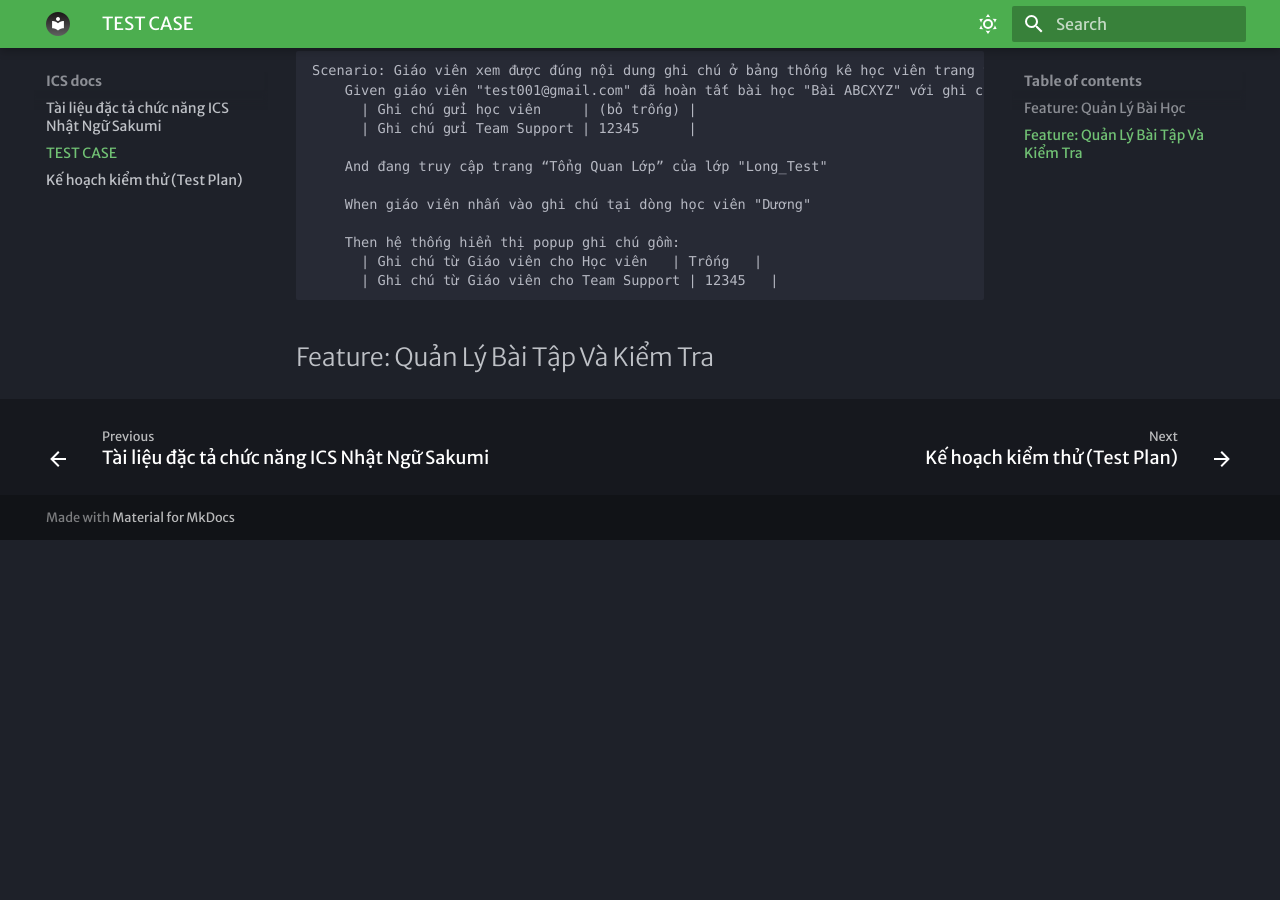
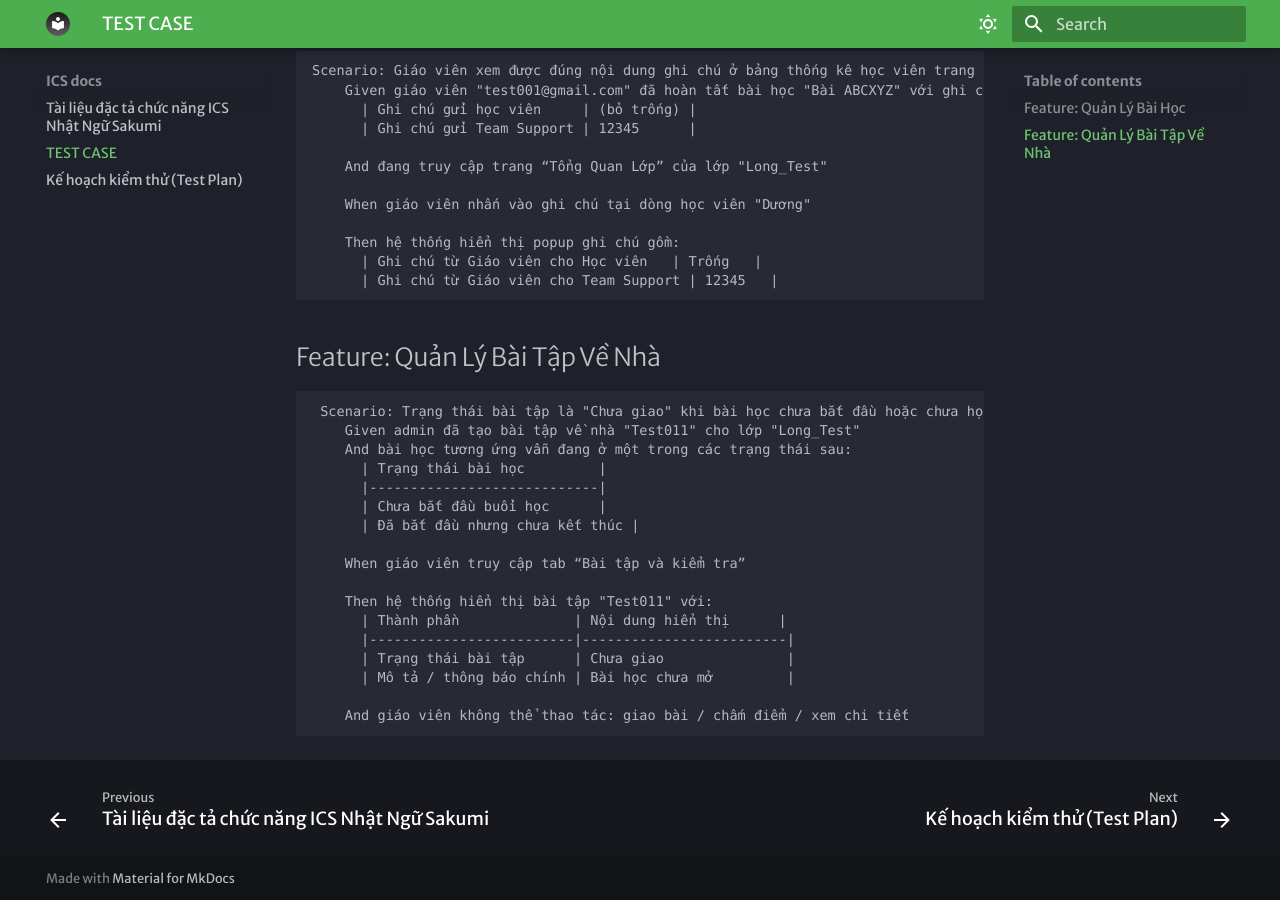
Before and after one commit to yeusone98/Function_Specification_ICS, an MkDocs documentation site: the page built from docs/testcase.md, in a window 1280 px wide and 900 px high, scrolled down 4543 px. Built offline with MkDocs 1.6.1 and Material for MkDocs 9.7.7, drawn with Linux system fonts in a browser that asks for light colours; some web fonts are replaced; before the commit the page ends 5083 px from its top, so only the background shows below that.

Commit message:
Update testcase.md

````diff
--- a/docs/testcase.md
+++ b/docs/testcase.md
@@ -255,4 +255,23 @@ Scenario: Giáo viên xem được đúng nội dung ghi chú ở bảng thống
       | Ghi chú từ Giáo viên cho Học viên   | Trống   |
       | Ghi chú từ Giáo viên cho Team Support | 12345   |
 ```
-## Feature: Quản Lý Bài Tập Và Kiểm Tra
+## Feature: Quản Lý Bài Tập Về Nhà
+```
+ Scenario: Trạng thái bài tập là "Chưa giao" khi bài học chưa bắt đầu hoặc chưa học xong
+    Given admin đã tạo bài tập về nhà "Test011" cho lớp "Long_Test"
+    And bài học tương ứng vẫn đang ở một trong các trạng thái sau:
+      | Trạng thái bài học         |
+      |----------------------------|
+      | Chưa bắt đầu buổi học      |
+      | Đã bắt đầu nhưng chưa kết thúc |
+
+    When giáo viên truy cập tab “Bài tập và kiểm tra”
+
+    Then hệ thống hiển thị bài tập "Test011" với:
+      | Thành phần              | Nội dung hiển thị      |
+      |-------------------------|-------------------------|
+      | Trạng thái bài tập      | Chưa giao               |
+      | Mô tả / thông báo chính | Bài học chưa mở         |
+
+    And giáo viên không thể thao tác: giao bài / chấm điểm / xem chi tiết
+```
````
